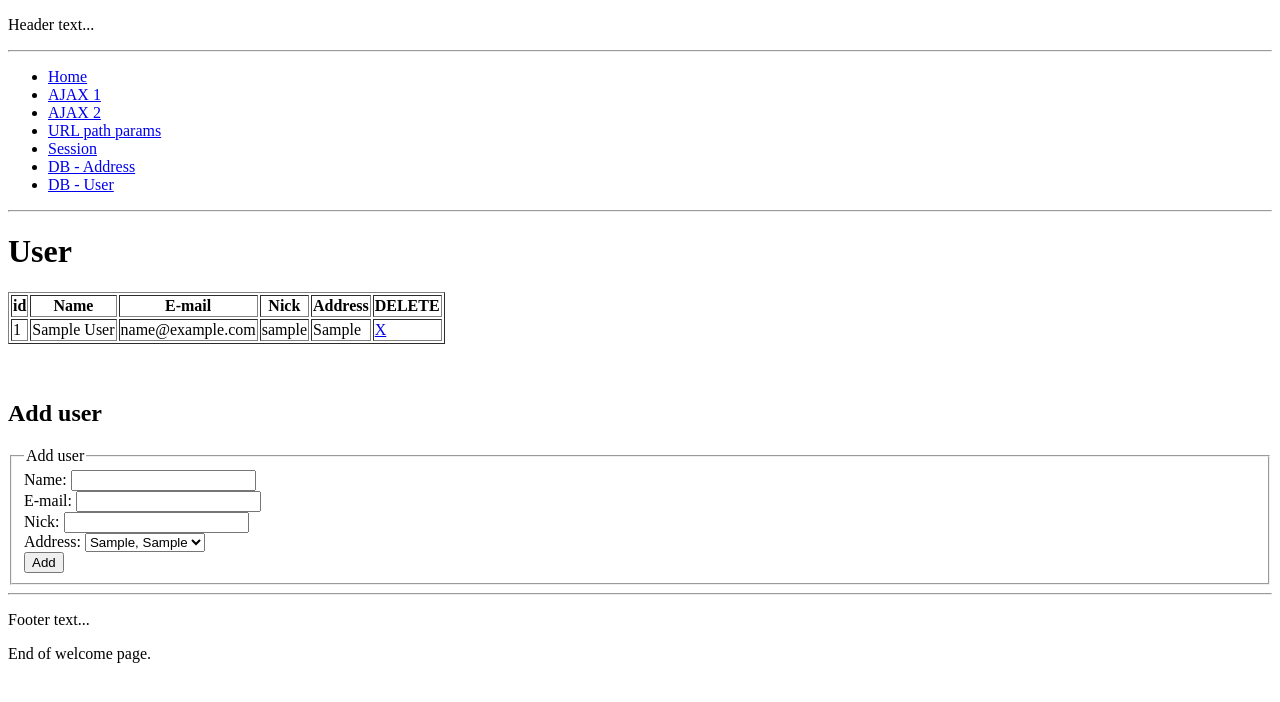
After one commit to tejack3098/flask-example-project, a Flask app: page /user in a window 1280 px wide. The commit adds this page. Shown: the top 702 px of the page. Run offline with Flask 2, Linux system fonts and the light colour scheme; tables that the repository leaves empty hold one stand-in row (values such as "Sample post"); parts of the project's set-up code (start-up, migrations or seed data) failed here and were passed over.

Commit message:
+SQLite DB example (insert, select 1:N)

```diff
--- a/app/__init__.py
+++ b/app/__init__.py
@@ -29,6 +29,6 @@ db_test.test_db()
 
 
 
-from views import index, ajax_1, ajax_2, path_params, session, db_address
+from views import index, ajax_1, ajax_2, path_params, session, db_address, db_user
 
 from model import User
--- a/app/templates/_base.html
+++ b/app/templates/_base.html
@@ -39,6 +39,7 @@
                 <li><a href="/url-path-params/Martin/24">URL path params</a></li>
                 <li><a href="/session">Session</a></li>
                 <li><a href="/address">DB - Address</a></li>
+                <li><a href="/user">DB - User</a></li>
             </ul>
             <hr>
         </nav>
--- /dev/null
+++ b/app/templates/user.html
@@ -0,0 +1,51 @@
+{% extends "_base.html" %}
+
+{% block pageContent %}
+
+    <h1>User</h1>
+
+    <table border="1">
+        <tr>
+            <th>id</th>
+            <th>Name</th>
+            <th>E-mail</th>
+            <th>Nick</th>
+            <th>Address</th>
+            <th>DELETE</th>
+        </tr>
+        {% for user in users %}
+            <tr>
+                <td>{{ user.id }}</td>
+                <td>{{ user.name }}</td>
+                <td>{{ user.email }}</td>
+                <td>{{ user.nick }}</td>
+                <td>{{ user.address.city }}</td>
+                <td><a href="/user-delete/{{user.id}}">X</a></td>
+            </tr>
+        {% endfor %}
+    </table>
+
+<br><br>
+<h2>Add user</h2>
+<div>
+    <fieldset>
+    <legend>Add user</legend>
+    <form id="addUser" action="/user-add" method="post">
+        Name: <input type="text" name="name"> <br>
+        E-mail: <input type="text" name="email"> <br>
+        Nick: <input type="text" name="nick"> <br>
+        Address: <select name="address">
+            {% for address in addresses %}
+                <option value="{{ address.id }}">{{ address.city }}, {{ address.street }}</option>
+            {% endfor %}
+        </select> <br>
+        <button type="submit" id="createUser">Add</button>
+    </form>
+    </fieldset>
+</div>
+
+{% endblock %}
+
+{% block pageFooter %}
+<p>End of welcome page.</p>
+{% endblock %}
--- /dev/null
+++ b/app/views/db_user.py
@@ -0,0 +1,48 @@
+from flask import render_template, redirect, request, url_for
+
+from sqlalchemy import exists
+from sqlalchemy.orm import joinedload, lazyload
+
+from app import app, session
+from app.model.User import User
+from app.model.Address import Address
+
+
+@app.route('/user', methods=['GET'])
+def users():
+
+    result_users = session.query(User)#.join(User.address).all()
+    result_addresses = session.query(Address)
+
+    print session.query(User).count()
+    return render_template('user.html',
+                           users=result_users,
+                           addresses=result_addresses)
+
+
+@app.route('/user-add', methods=['POST'])
+def add_user():
+    name = request.form['name']
+    mail = request.form['email']
+    nick = request.form['nick']
+    address_id = request.form['address']
+
+    address = session.query(Address).filter_by(id=address_id).scalar()
+
+    u = User()
+    u.name = name
+    u.email = mail
+    u.nick = nick
+    u.address = address
+    session.commit()
+
+    return redirect(url_for('users'))
+
+
+
+@app.route('/user-delete/<int:id>', methods=['GET'])
+def userDelete(id):
+    if session.query(exists().where(User.id == id)).scalar():
+        session.query(User).filter_by(id=id).delete()
+        session.commit()
+    return redirect('/user')
```
